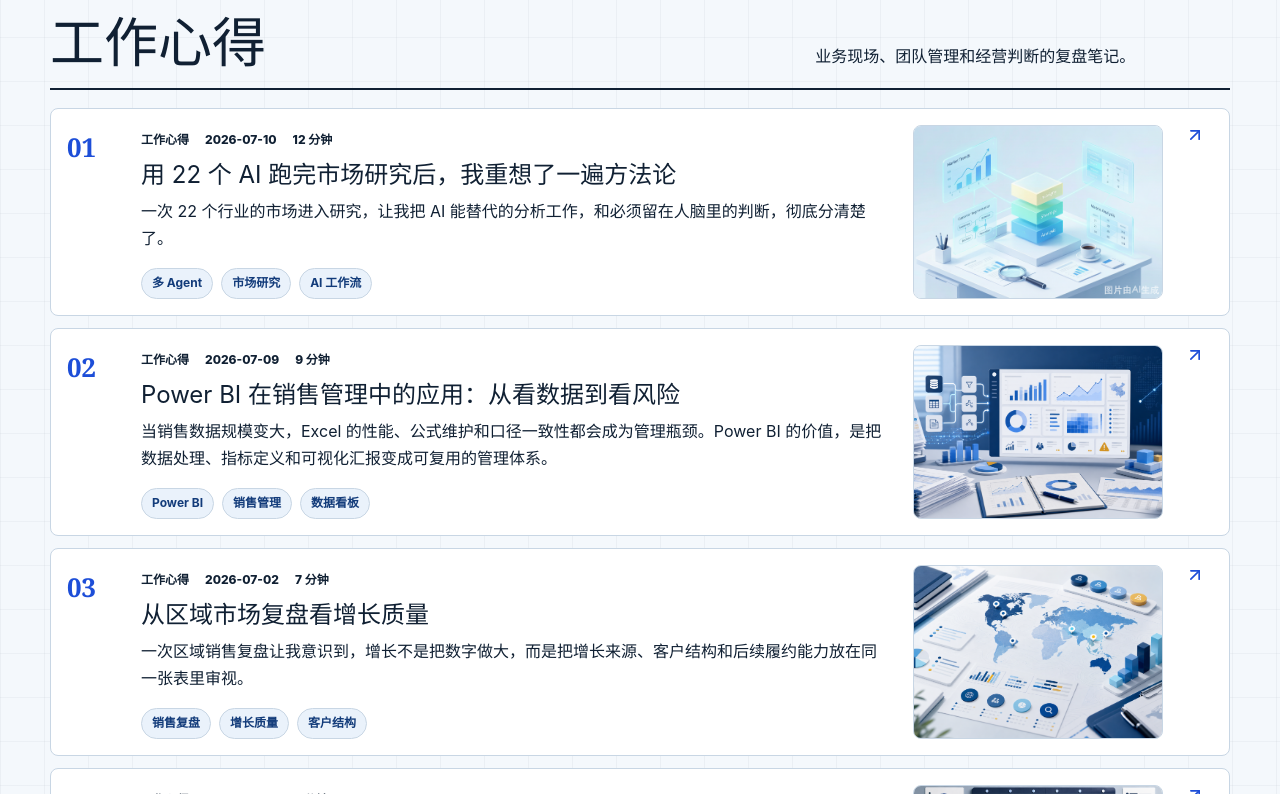
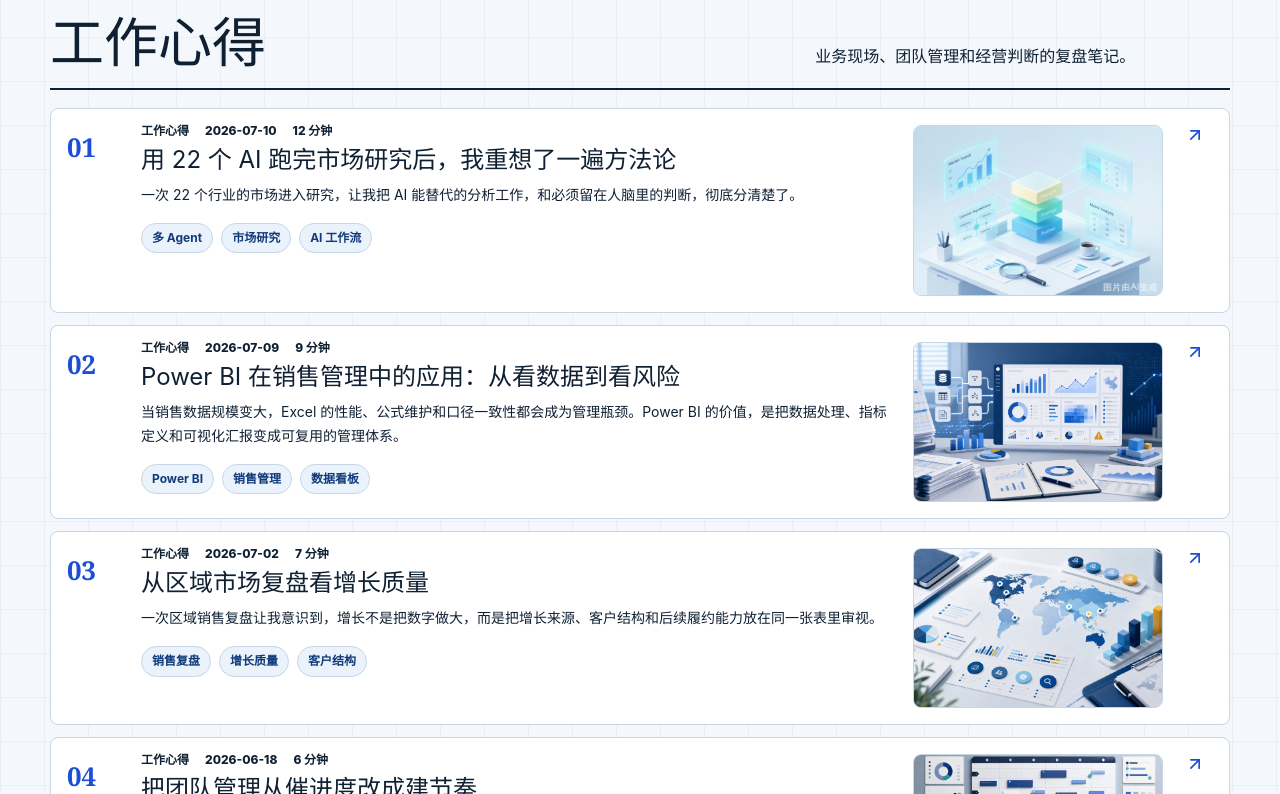
Before and after one commit to DanielZhangzyj/suguangji-blog, a React (Vite) app: page /#/ in a window 1280 px wide. Shown: the part 886-1680 px from the top of the page. Built offline with nearby package versions, Linux system fonts and the light colour scheme.

Commit message:
fix: 修复学习分享预览卡行高/卡片高度不一致（摘要显式行高+限2行、meta 改 clean flex 行）

```diff
--- a/src/index.css
+++ b/src/index.css
@@ -447,8 +447,12 @@
 
   .article-row__meta,
   .article-meta {
+    display: flex;
+    align-items: center;
     flex-wrap: wrap;
-    gap: 10px 16px;
+    gap: 8px 16px;
+    line-height: 1;
+    margin: 0 0 6px;
     color: var(--muted);
     letter-spacing: 0;
     text-transform: none;
@@ -461,8 +465,14 @@
   }
 
   .article-row p {
-    margin: 0;
+    margin: 2px 0 0;
     color: var(--muted);
+    font-size: 14px;
+    line-height: 1.7;
+    display: -webkit-box;
+    -webkit-line-clamp: 2;
+    -webkit-box-orient: vertical;
+    overflow: hidden;
   }
 
   .tag-list {
```
